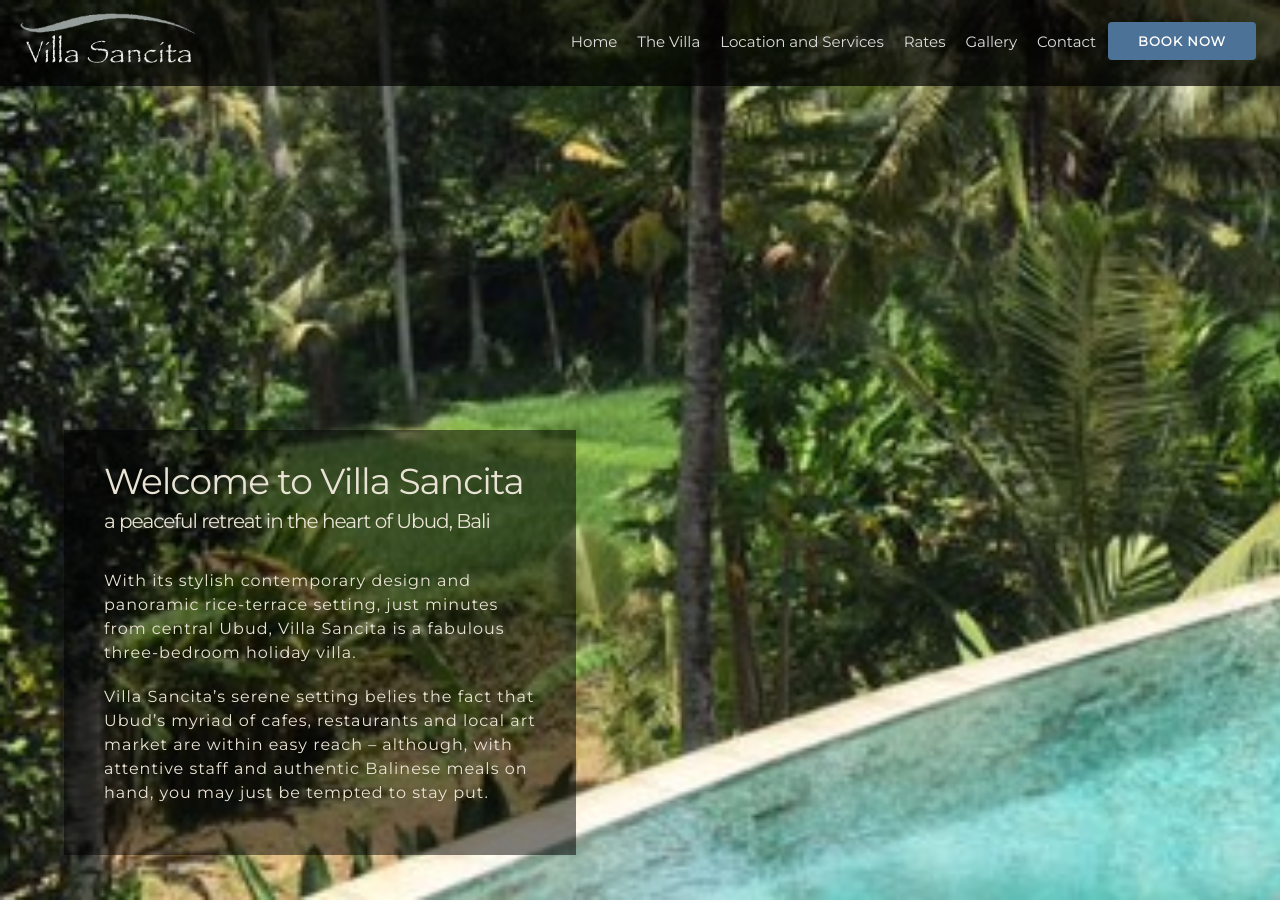
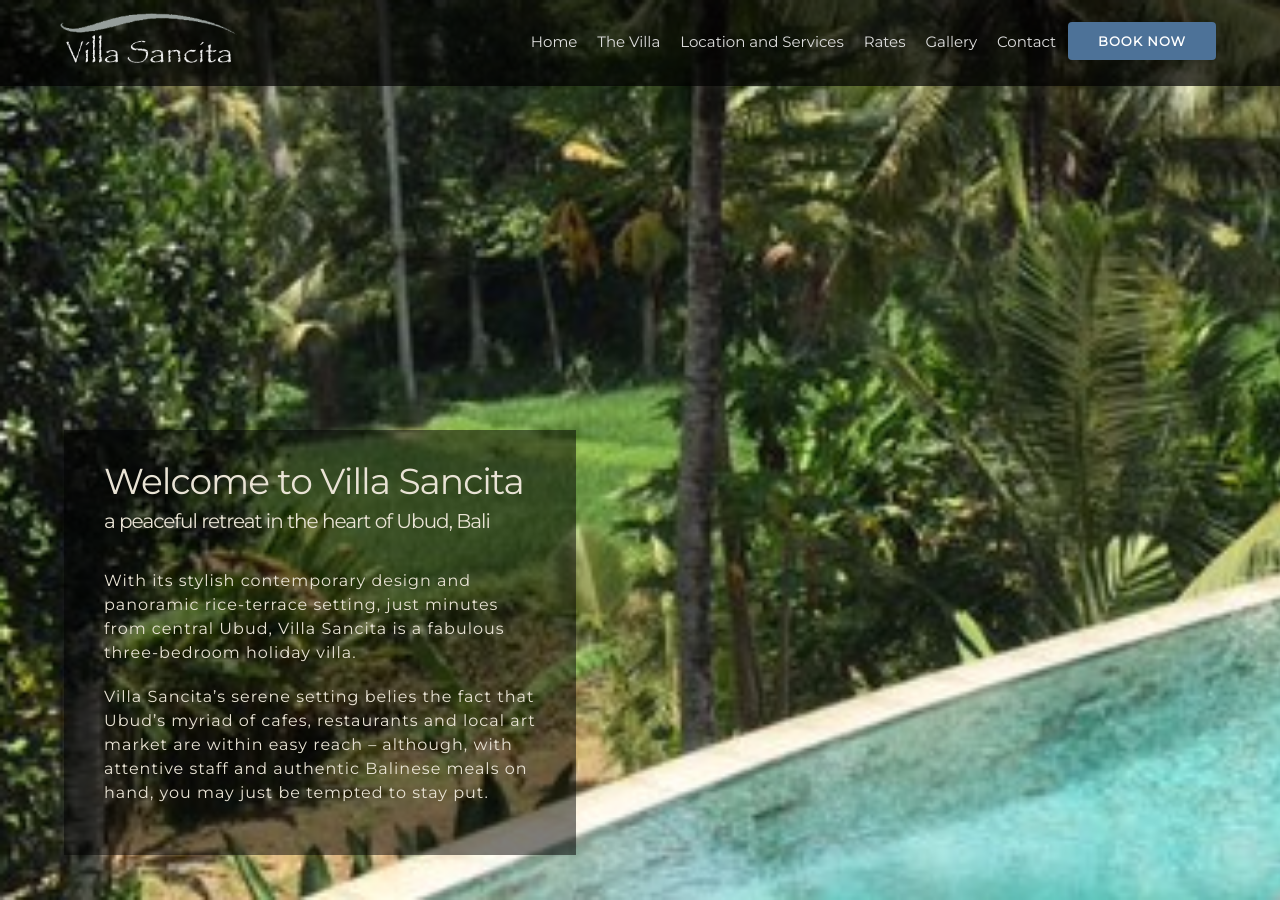
Before and after one commit to raayle/villa-sancita, a Jekyll site: the page built from index.html, in a window 1280 px wide and 900 px high. Built offline with Jekyll 4.4.1, drawn with Linux system fonts in a browser that asks for light colours.

Commit message:
Added max-width container to the header

```diff
--- a/_layouts/default.html
+++ b/_layouts/default.html
@@ -39,6 +39,7 @@
 
   <!-- header-section -->
   <header class="{{page.headerType}}{{layout.headerType}}">
+    <div class="header-container">
       <img class="logo" src="/images/logo-new-white.png" alt="Logo" />
       <nav class="mobile-hide">
         <ul>
@@ -51,6 +52,7 @@
           </ul>
           <a href="#" class="button button-primary">Book Now</a>
         </nav>
+    </div>
 
     <div class="dropdown-nav mobile-show">
       <a href="#"><i class="fa fa-bars fa-3x" aria-hidden="true"></i></a>
--- a/css/style.css
+++ b/css/style.css
@@ -103,6 +103,11 @@ header {
   background-color: rgba(0, 0, 0, 0.85);
   border-bottom: 3px solid #7D6D61;
   transition: 1s;
+}
+
+header .header-container {
+  margin: 0 auto;
+  max-width: 1200px;
 }
 
 header img.logo {
```
Lines whose indentation alone changed are shown as unchanged.
